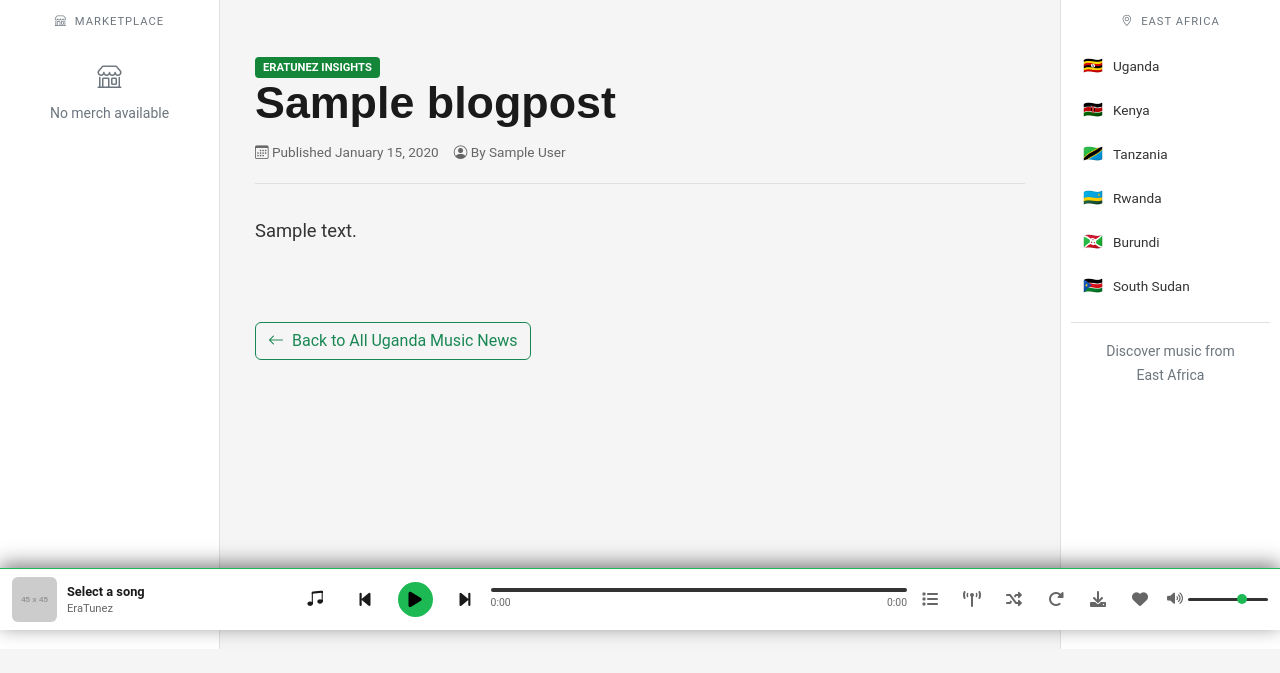
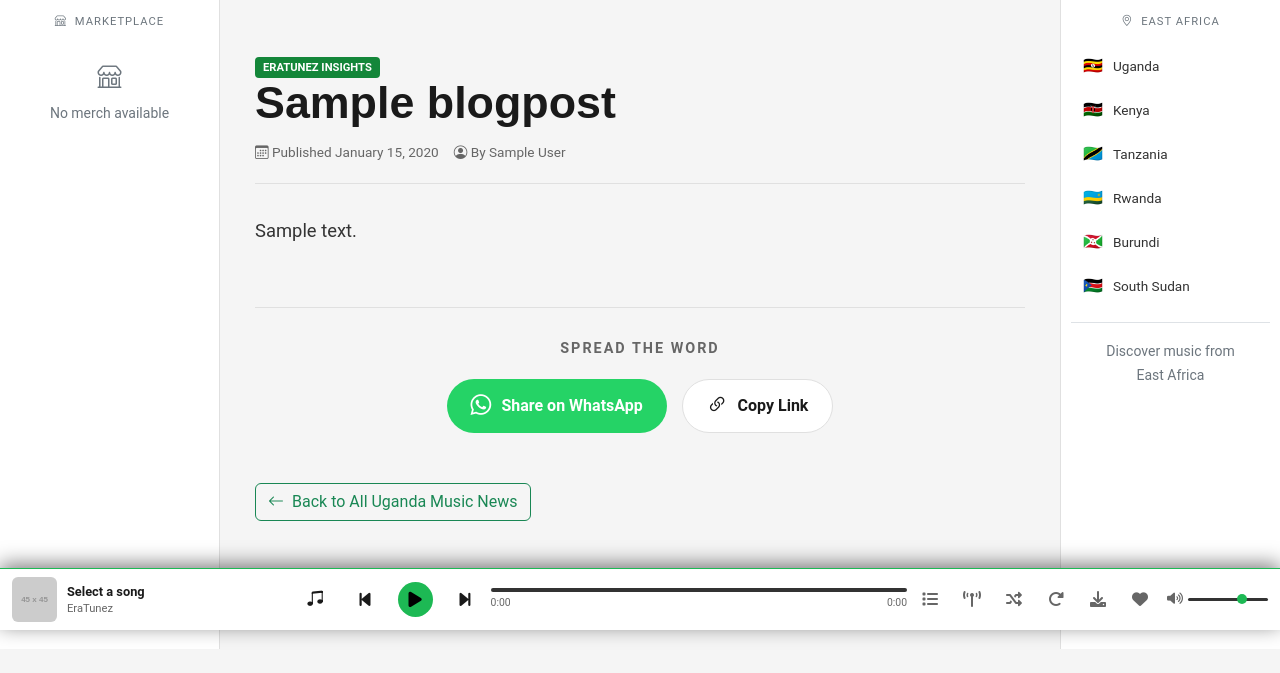
Before and after one commit to karljoel/eratunes, a Django app: a page that uses templates/blog/detail.html in a window 1280 px wide. Shown: the part 170-843 px from the top of the page. Run offline with Django 5.2, Linux system fonts and the light colour scheme; tables that the repository leaves empty hold one stand-in row (values such as "Sample post"); grey boxes labelled with a size stand in for pictures from a placeholder-image service; some libraries are stand-ins or nearby versions.

Commit message:
UI: Implemented localized social share section (WhatsApp and Copy Link) to blog detail view.

```diff
--- a/templates/blog/detail.html
+++ b/templates/blog/detail.html
@@ -156,6 +156,125 @@
         </div>
 
     </article>
+    <!-- *** START ERA-TUNEZ SHARE BLOCK *** -->
+    <style>
+        .era-share-section {
+            margin-top: 60px;
+            padding-top: 30px;
+            border-top: 1px solid var(--border-color);
+            text-align: center;
+        }
+
+        .era-share-title {
+            font-size: 0.9rem;
+            color: var(--text-secondary);
+            text-transform: uppercase;
+            letter-spacing: 2px;
+            margin-bottom: 20px;
+            font-weight: 700;
+        }
+
+        .era-share-buttons {
+            display: flex;
+            justify-content: center;
+            gap: 15px;
+            flex-wrap: wrap;
+        }
+
+        /* Generic style for all share buttons */
+        .era-share-btn {
+            display: inline-flex;
+            align-items: center;
+            gap: 10px;
+            padding: 10px 24px;
+            border-radius: 50px;
+            font-weight: 600;
+            font-size: 1rem;
+            text-decoration: none;
+            transition: all 0.3s ease;
+            cursor: pointer;
+            border: none;
+        }
+
+        .era-share-btn:hover {
+            transform: translateY(-3px);
+            box-shadow: 0 8px 15px rgba(0,0,0,0.3);
+            color: white !important;
+        }
+
+        /* WhatsApp: The priority for EA audience */
+        .btn-whatsapp {
+            background-color: #25D366;
+            color: #fff !important;
+        }
+
+        /* General Link Copy button */
+        .btn-link-copy {
+            background-color: var(--bg-card);
+            color: var(--text-primary) !important;
+            border: 1px solid var(--border-color);
+        }
+
+        .btn-link-copy:hover {
+            background-color: var(--bg-card-hover);
+            border-color: #138639; /* EraTunez green border */
+        }
+    </style>
+
+    <div class="era-share-section">
+        <div class="era-share-title">Spread the Word</div>
+        <div class="era-share-buttons">
+
+            <!-- WhatsApp Share Button -->
+            <!-- Builds dynamic link: api.whatsapp.com/send?text=[title] [url] -->
+            <a href="https://api.whatsapp.com/send?text={{ post.title|urlencode }}%20{{ request.build_absolute_uri|urlencode }}"
+               class="era-share-btn btn-whatsapp"
+               target="_blank"
+               rel="noopener noreferrer"
+               title="Share this story on WhatsApp">
+                <i class="bi bi-whatsapp" style="font-size: 1.3rem;"></i>
+                Share on WhatsApp
+            </a>
+
+            <!-- Copy Link Button (Uses JS below) -->
+            <button class="era-share-btn btn-link-copy"
+                    id="copyLinkBtn"
+                    title="Copy this post's link">
+                <i class="bi bi-link-45deg" style="font-size: 1.3rem;"></i>
+                Copy Link
+            </button>
+
+        </div>
+    </div>
+
+    <!-- Simple JavaScript for the Copy Link Button -->
+    <script>
+        document.addEventListener('DOMContentLoaded', function() {
+            const copyBtn = document.getElementById('copyLinkBtn');
+            const postUrl = "{{ request.build_absolute_uri }}";
+
+            copyBtn.addEventListener('click', function() {
+                // Copy the URL to clipboard
+                navigator.clipboard.writeText(postUrl).then(function() {
+                    // Provide visual feedback (change text and icon temporarily)
+                    const originalHTML = copyBtn.innerHTML;
+                    copyBtn.innerHTML = '<i class="bi bi-check-circle-fill text-success"></i> Copied!';
+                    copyBtn.classList.add('border-success');
+
+                    // Reset back to original state after 2.5 seconds
+                    setTimeout(function() {
+                        copyBtn.innerHTML = originalHTML;
+                        copyBtn.classList.remove('border-success');
+                    }, 2500);
+                }).catch(function(err) {
+                    // Standard fallback for older browsers
+                    alert('Could not copy link. Manually copy the URL from your browser address bar.');
+                    console.error('Copy failed:', err);
+                });
+            });
+        });
+    </script>
+    <!-- *** END ERA-TUNEZ SHARE BLOCK *** -->
 
     <!-- Navigation Back -->
     <a href="/blog/" class="btn btn-outline-success blog-back-btn">
```
